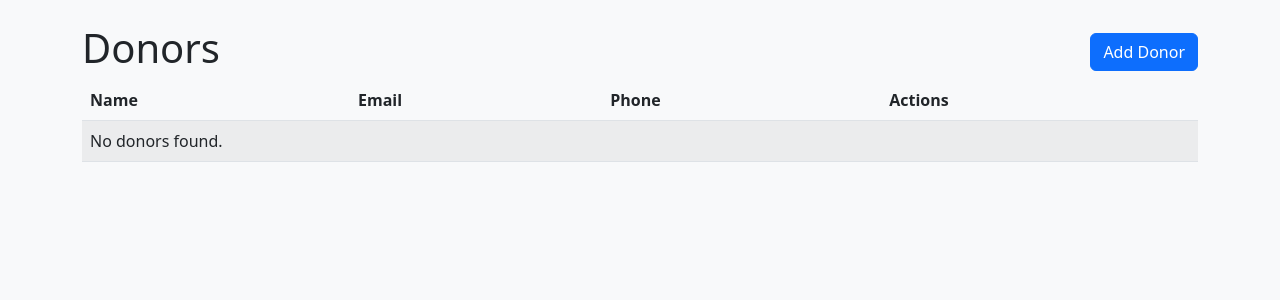
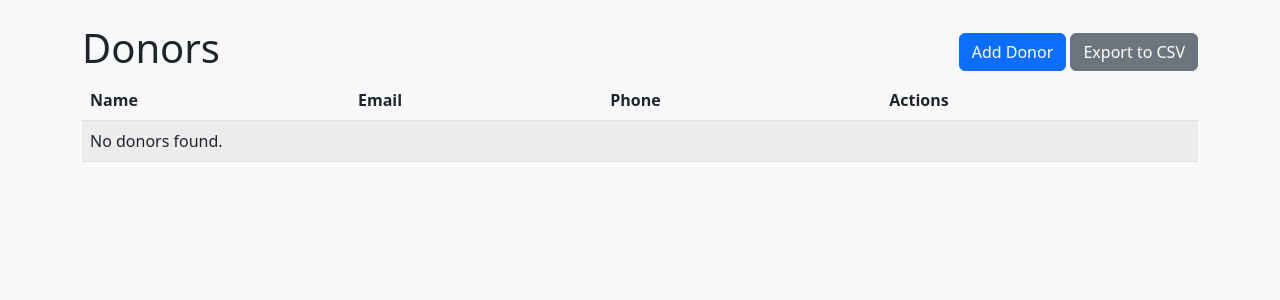
Before and after one commit to nivecher/flask-crm, a Flask app: page /donors in a window 1280 px wide. Shown: the part 56-356 px from the top of the page. Run offline with Flask 3, Linux system fonts and the light colour scheme; the visitor is signed in with stand-in values (Sample User, id 1); data that the repository does not hold is empty.

Commit message:
feat: Add donor CSV export functionality
This feature allows users to export the complete list of donors to a CSV file. This is useful for users who need to perform offline analysis or import the data into other systems.

The implementation includes:
- A new route  to handle the export.
- A service function to retrieve all donors from the database.
- A button on the donors list page to trigger the export.
- A test case to ensure the export functionality works correctly.

```diff
--- a/app/main/routes.py
+++ b/app/main/routes.py
@@ -1,5 +1,7 @@
 from datetime import datetime, UTC
-from flask import render_template, redirect, url_for, flash, request
+import csv
+import io
+from flask import render_template, redirect, url_for, flash, request, Response
 from flask.typing import ResponseReturnValue
 from flask_login import login_required
 from app.main import bp
@@ -12,6 +14,7 @@ from app.main.services import (
     update_donor,
     delete_donor,
     create_donation,
+    get_all_donors,
 )
 
 
@@ -50,6 +53,24 @@ def donors() -> ResponseReturnValue:
         donors=donors_pagination.items,
         next_url=next_url,
         prev_url=prev_url,
+    )
+
+
+@bp.route("/donors/export/csv")
+@login_required
+def export_donors_csv() -> Response:
+    """Export donors to a CSV file."""
+    donors = get_all_donors()
+    si = io.StringIO()
+    cw = csv.writer(si)
+    cw.writerow(["ID", "Name", "Email", "Phone", "Address"])
+    for donor in donors:
+        cw.writerow([donor.id, donor.name, donor.email, donor.phone, donor.address])
+    output = si.getvalue()
+    return Response(
+        output,
+        mimetype="text/csv",
+        headers={"Content-Disposition": "attachment;filename=donors.csv"},
     )
 
 
--- a/app/main/services.py
+++ b/app/main/services.py
@@ -74,3 +74,8 @@ def create_donation(donor: Donor, form: DonationForm) -> Donation:
     db.session.add(donation)
     db.session.commit()
     return donation
+
+
+def get_all_donors() -> list[Donor]:
+    """Get all donors."""
+    return db.session.scalars(db.select(Donor).order_by(Donor.name)).all()
--- a/app/templates/donors/list.html
+++ b/app/templates/donors/list.html
@@ -3,7 +3,10 @@
 {% block content %}
     <div class="d-flex justify-content-between align-items-center">
         <h1>Donors</h1>
-        <a href="{{ url_for('main.add_donor') }}" class="btn btn-primary">Add Donor</a>
+        <div>
+            <a href="{{ url_for('main.add_donor') }}" class="btn btn-primary">Add Donor</a>
+            <a href="{{ url_for('main.export_donors_csv') }}" class="btn btn-secondary">Export to CSV</a>
+        </div>
     </div>
     <table class="table table-striped">
         <thead>
```
Also changed, not shown: tests/test_main.py (+15 -0 lines).
